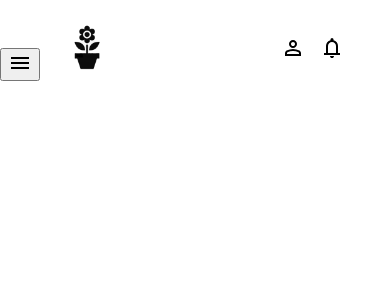
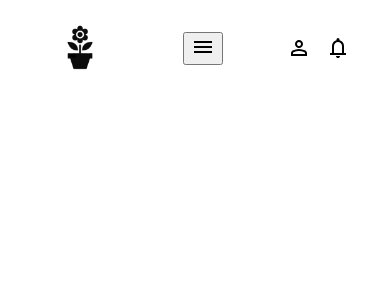
Before and after one commit to annamariakou/plant-swap-, a Next.js app: page / in a window 390 px wide. Shown: the top 300 px of the page. Built offline with nearby package versions, Linux system fonts and the light colour scheme.

Commit message:
nav bar edits

```diff
--- a/src/app/components/Header/Header.css
+++ b/src/app/components/Header/Header.css
@@ -9,9 +9,9 @@
     margin: auto;
 }
 
-.mobile-menu-toggle {
+/* .mobile-menu-toggle {
     display: none;
-  }
+  } */
 
 .mainNav {
     list-style-type: none;
@@ -42,17 +42,4 @@ header {
 
 
 
-@media only screen and (max-width: 480px) {
-
-    .menu-open {
-        display: none;
-      }
-
-      .mobile-menu-toggle {
-        display: block;
-        position: absolute;
-        left: 0; /* to make the hamburger menu appear on the left */
-        /* other styles... */
-      }
-
-}
+@media only screen and (max-width: 480px) {}
```
